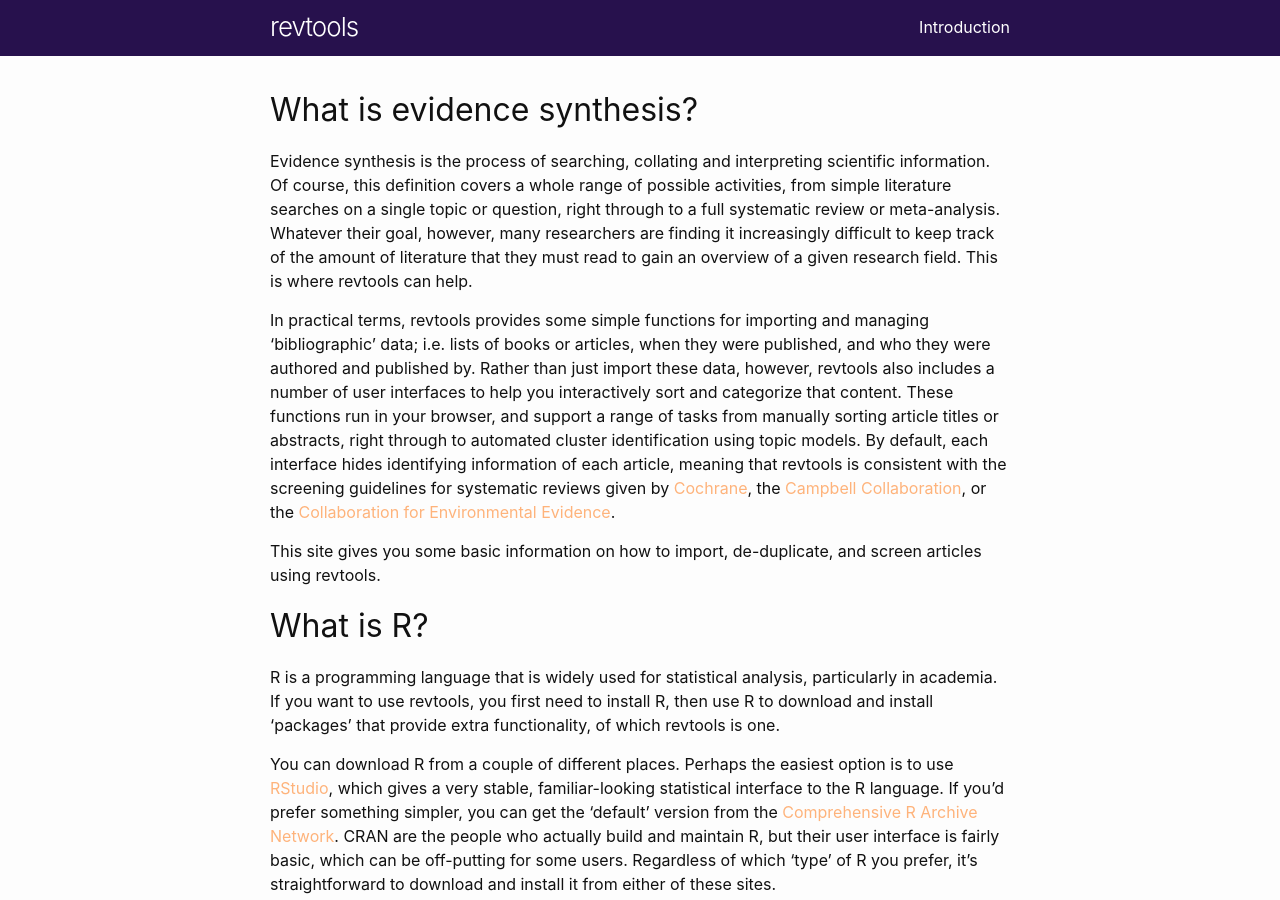
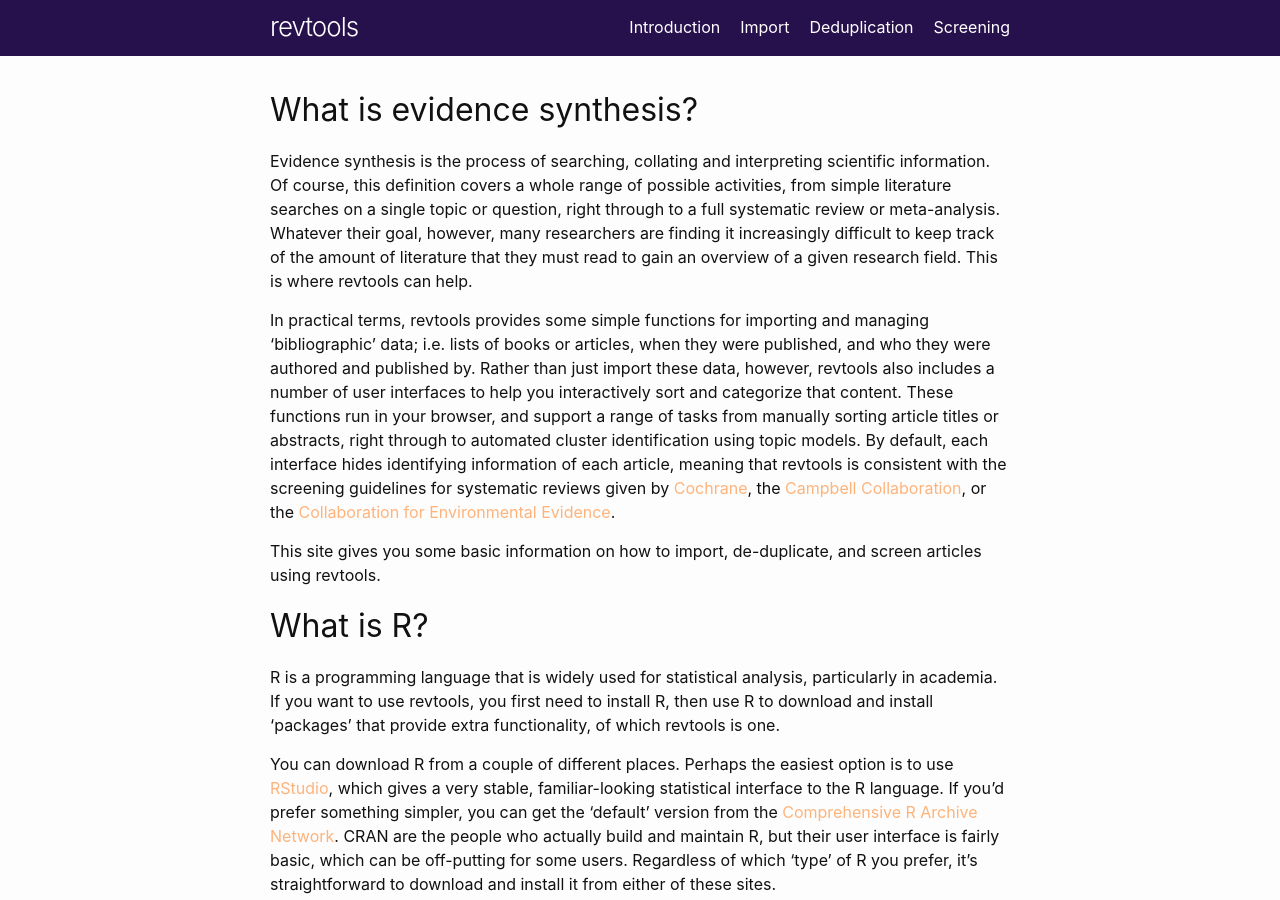
Before and after one commit to mjwestgate/revtools_website, a Jekyll site: the page built from introduction.md, in a window 1280 px wide and 900 px high. Built offline with Jekyll 4.4.1, drawn with Linux system fonts in a browser that asks for light colours; part of the change alters nothing that is shown.

Commit message:
move pages out of docs folder to try and fix bug with menus

```diff
--- a/_config.yml
+++ b/_config.yml
@@ -14,7 +14,7 @@ plugins:
  - jekyll-feed
  - jekyll-seo-tag
 header_pages:
-- docs/introduction.md
-- docs/import.md
-- docs/deduplication.md
-- docs/screening.md
+- introduction.md
+- import.md
+- deduplication.md
+- screening.md
```
Also changed, not shown: deduplication.md (renamed from docs/Deduplication.md), import.md (renamed from docs/Import.md), introduction.md (renamed from docs/introduction.md), minima.gemspec (added), screening.md (renamed from docs/Screening.md).
